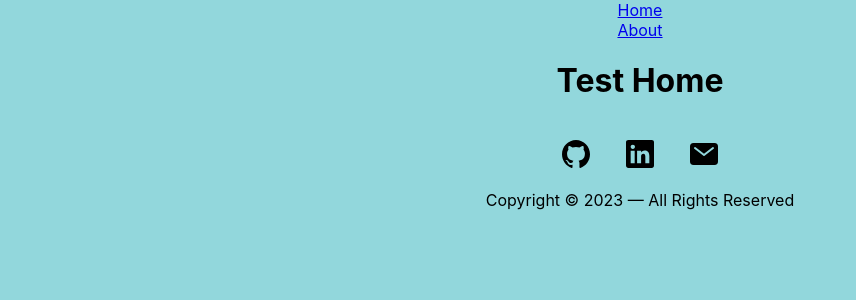
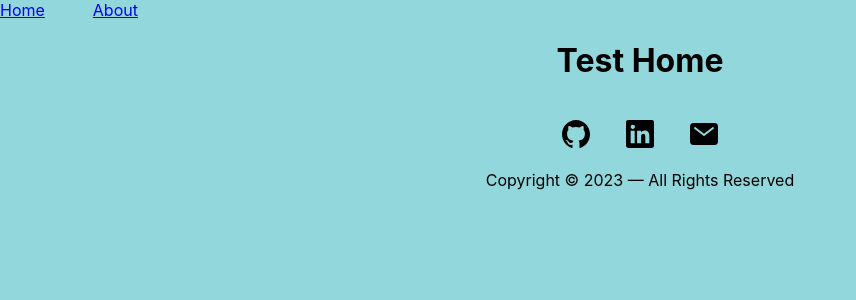
Before and after one commit to nosaj9/portfolio-site, a React (Create React App) app: page / in a window 1280 px wide. Shown: the top 300 px of the page, without its empty margins (0-856 px from the left). Built offline with nearby package versions, Linux system fonts and the light colour scheme.

Commit message:
added navbar

```diff
--- a/src/components/Navbar.scss
+++ b/src/components/Navbar.scss
@@ -1,3 +1,9 @@
-nav {
+.navbar {
+    display: flex;
+    flex-direction: row;
+    gap: 3rem;
+}
+
+.navbar > .option {
 
 }
```
